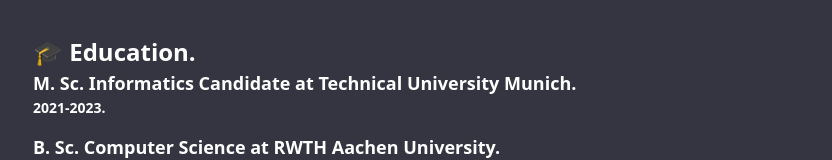
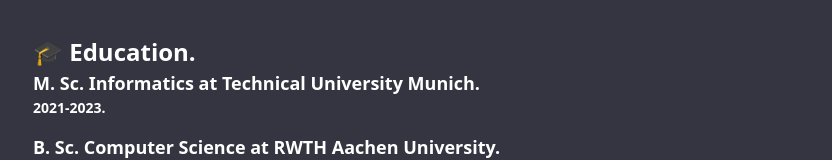
Before and after one commit to Phillip-Kemper/kempy-web, a Next.js app in the folder client/: page / in a window 1280 px wide. Shown: the part 394-554 px from the top of the page, without its empty margins (223-1055 px from the left). Built offline with nearby package versions, Linux system fonts and the light colour scheme.

Commit message:
fix degree

```diff
--- a/client/src/pages/index.tsx
+++ b/client/src/pages/index.tsx
@@ -36,7 +36,7 @@
       <h1 className="pt-8 text-2xl font-bold">🎓 Education.</h1>
 
       <h2 className="text-lg font-bold">
-        M. Sc. Informatics Candidate at Technical University Munich.
+        M. Sc. Informatics at Technical University Munich.
       </h2>
       <h3 className="text-sm font-bold">2021-2023.</h3>
 
```
